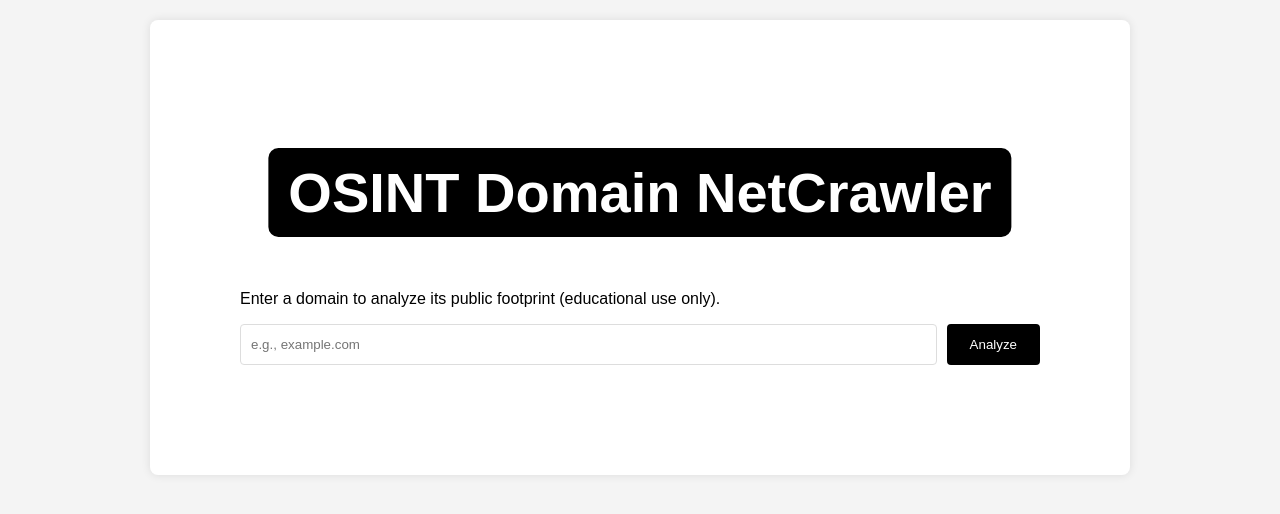
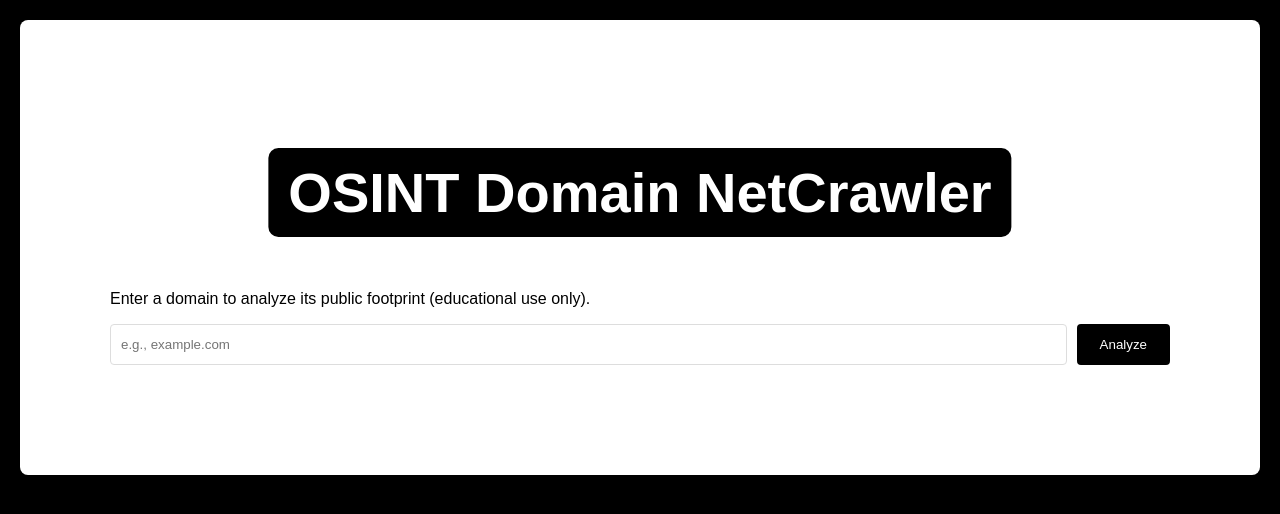
Before and after one commit to Kumayl-Sayed/osint-footprint-analyzer, a Flask app: page / in a window 1280 px wide. Shown: the top 514 px of the page. Run offline with Flask 3, Linux system fonts and the light colour scheme.

Commit message:
Update styles.css

```diff
--- a/static/styles.css
+++ b/static/styles.css
@@ -1,13 +1,13 @@
 body {
 
     font-family: Arial, sans-serif;
-    background-color: #f4f4f4;
+    background-color: #000000;
     margin: 0;
     padding: 20px;
 }
 
 .container {
-    max-width: 800px;
+    max-width: 1200px;
     margin: 0 auto;
     background: white;
     padding: 90px 90px 90px 90px;
```
